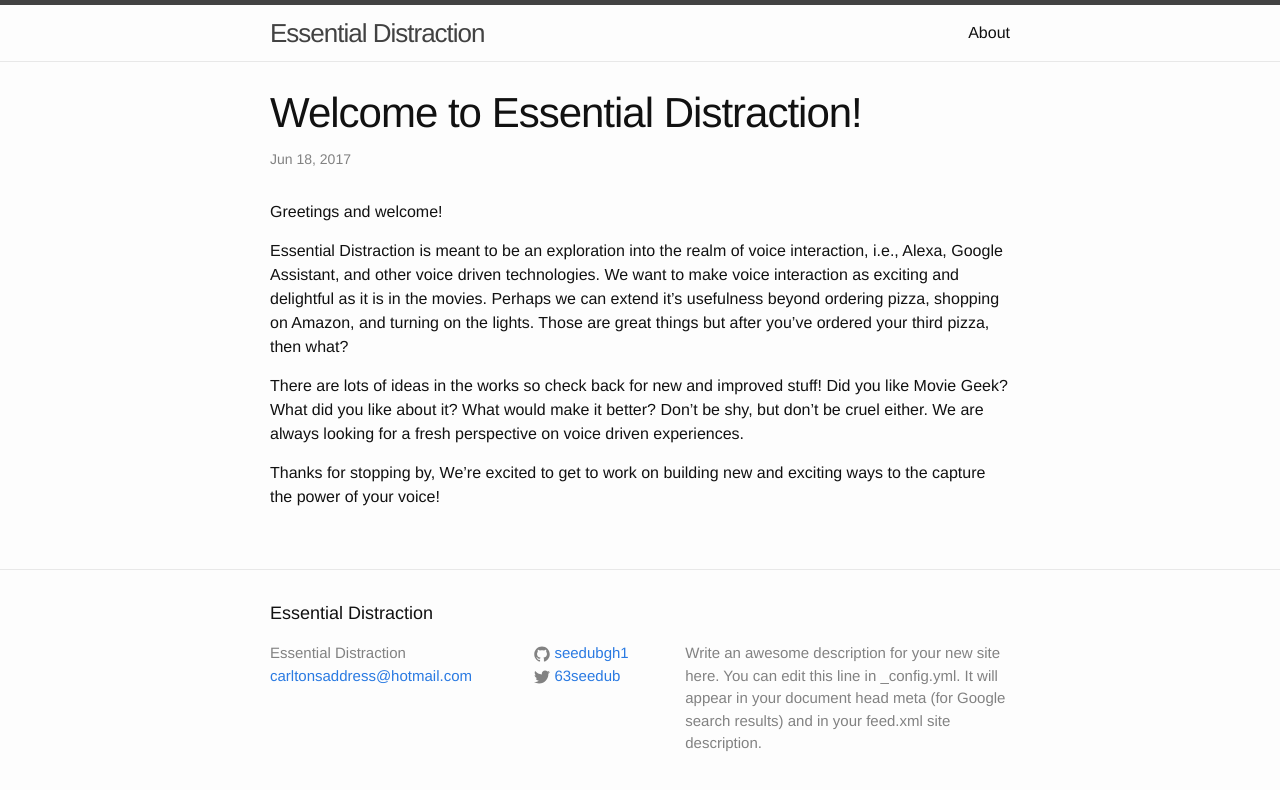
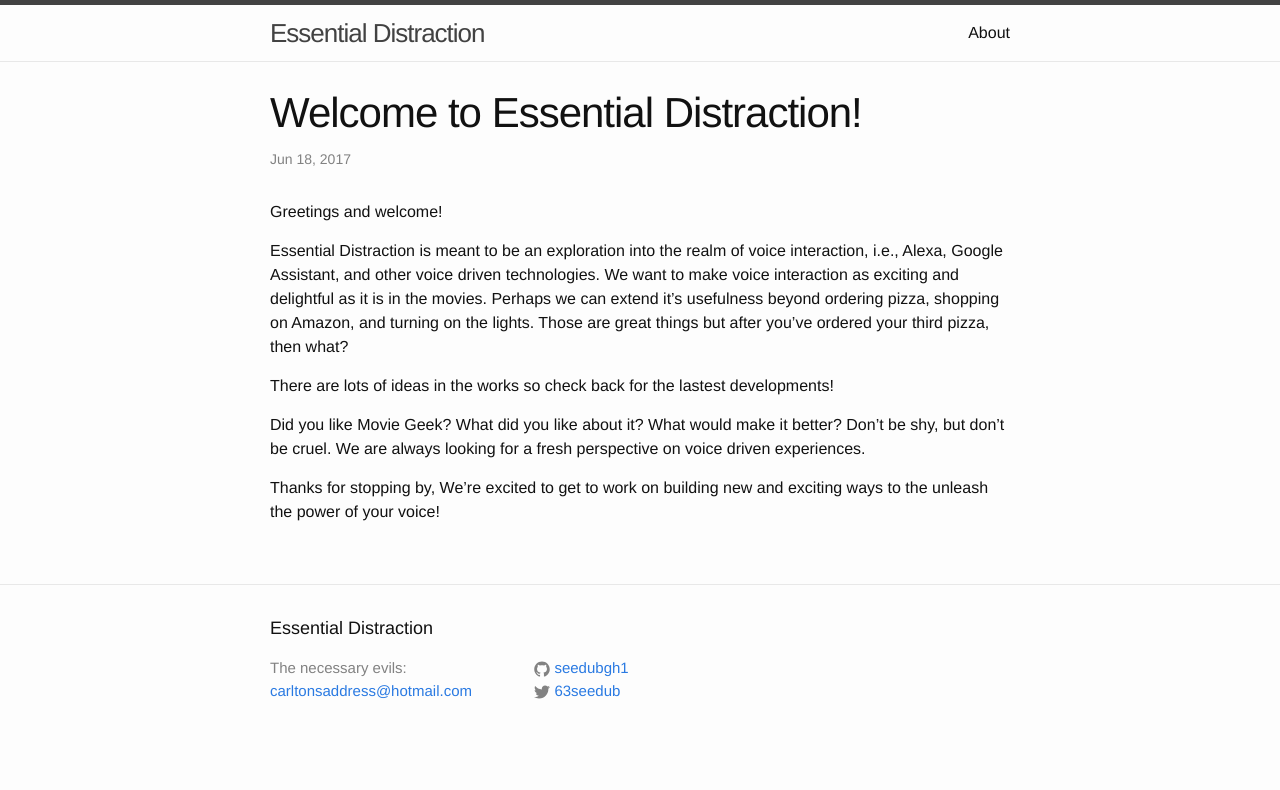
Before and after one commit to seedubgh1/essentialdistraction, a Jekyll site: the page built from _posts/2017-06-18-welcome-to-essdist.markdown, in a window 1280 px wide. Shown: the top 790 px of the page. Built offline with Jekyll 4.4.1, drawn with Linux system fonts in a browser that asks for light colours.

```diff
--- a/_config.yml
+++ b/_config.yml
@@ -1,12 +1,10 @@
 # Site settings
 title: Essential Distraction
 email: carltonsaddress@hotmail.com
-description: > # this means to ignore newlines until "baseurl:"
-  Write an awesome description for your new site here. You can edit this
-  line in _config.yml. It will appear in your document head meta (for
-  Google search results) and in your feed.xml site description.
+description: ""
+customtag: "The necessary evils:"
 baseurl: /essentialdistraction
-url: "http://yourdomain.com" # the base hostname & protocol for your site
+#url: "http://yourdomain.com" # the base hostname & protocol for your site
 twitter_username: 63seedub
 github_username: seedubgh1
 # theme: jekyll-theme-hacker
--- a/_includes/footer.html
+++ b/_includes/footer.html
@@ -7,7 +7,7 @@
     <div class="footer-col-wrapper">
       <div class="footer-col footer-col-1">
         <ul class="contact-list">
-          <li>{{ site.title }}</li>
+          <li>{{ site.customtag}}</li>
           <li><a href="mailto:{{ site.email }}">{{ site.email }}</a></li>
         </ul>
       </div>
--- a/_posts/2017-06-18-welcome-to-jekyll.markdown
+++ b/_posts/2017-06-18-welcome-to-essdist.markdown
@@ -2,12 +2,14 @@
 layout: post
 title:  "Welcome to Essential Distraction!"
 date:   2017-06-18 10:06:41 -0700
-categories: jekyll update
+categories: first post
 ---
 Greetings and welcome!
 
 Essential Distraction is meant to be an exploration into the realm of voice interaction, i.e., Alexa, Google Assistant, and other voice driven technologies.  We want to make voice interaction as exciting and delightful as it is in the movies. Perhaps we can extend it's usefulness beyond ordering pizza, shopping on Amazon, and turning on the lights.  Those are great things but after you've ordered your third pizza, then what?
 
-There are lots of ideas in the works so check back for new and improved stuff!  Did you like Movie Geek?  What did you like about it?  What would make it better? Don't be shy, but don't be cruel either.  We are always looking for a fresh perspective on voice driven experiences.
+There are lots of ideas in the works so check back for the lastest developments!
 
-Thanks for stopping by, We're excited to get to work on building new and exciting ways to the capture the power of your voice!
+Did you like Movie Geek?  What did you like about it?  What would make it better? Don't be shy, but don't be cruel.  We are always looking for a fresh perspective on voice driven experiences.
+
+Thanks for stopping by, We're excited to get to work on building new and exciting ways to the unleash the power of your voice!
--- a/index.html
+++ b/index.html
@@ -18,6 +18,6 @@ layout: default
     {% endfor %}
   </ul>
 
-  <p class="rss-subscribe">subscribe <a href="{{ "/feed.xml" | prepend: site.baseurl }}">via RSS</a></p>
+  <!--p class="rss-subscribe">subscribe <a href="{{ "/feed.xml" | prepend: site.baseurl }}">via RSS</a></p-->
 
 </div>
```
Also changed, not shown: about.md (+2 -2 lines), 6 other files.
